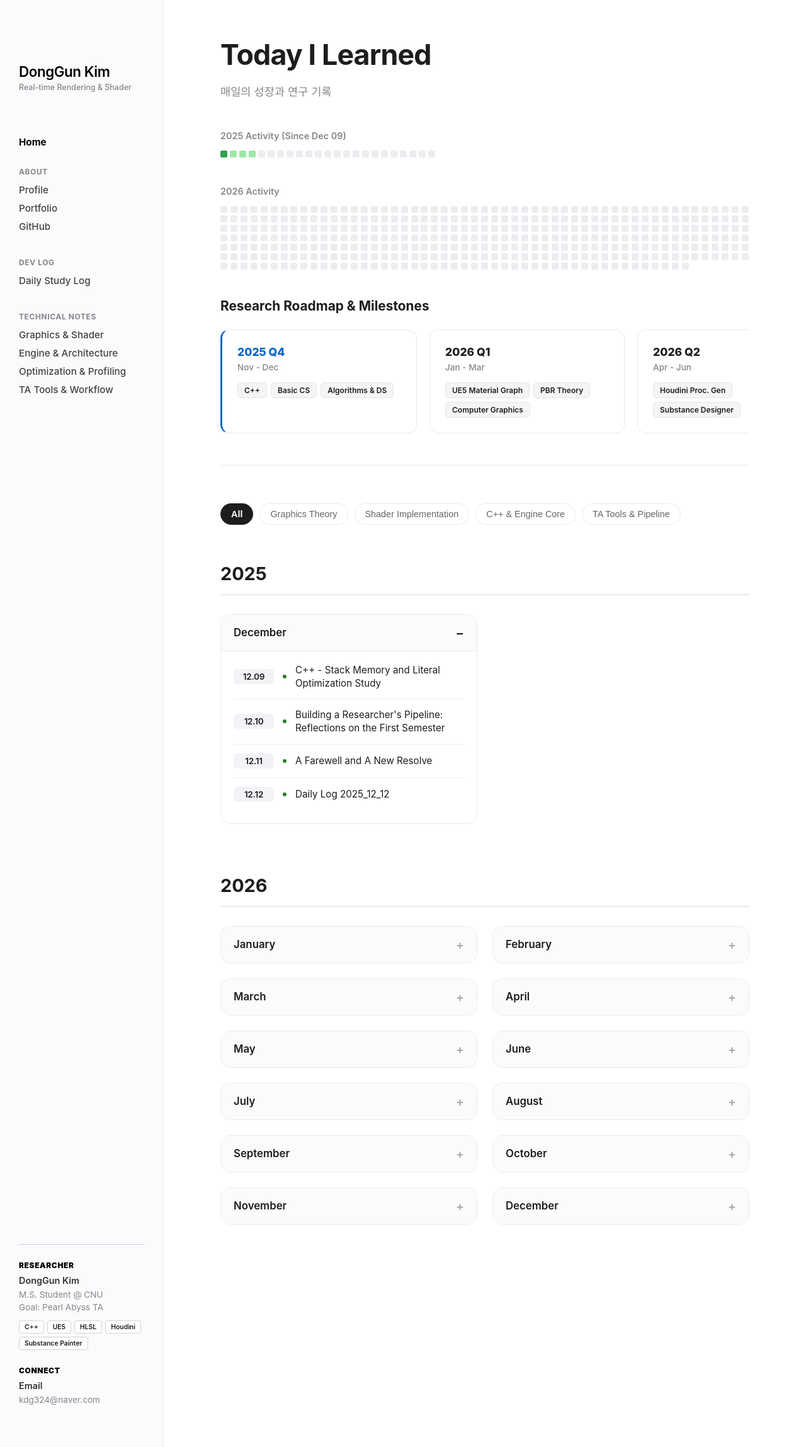
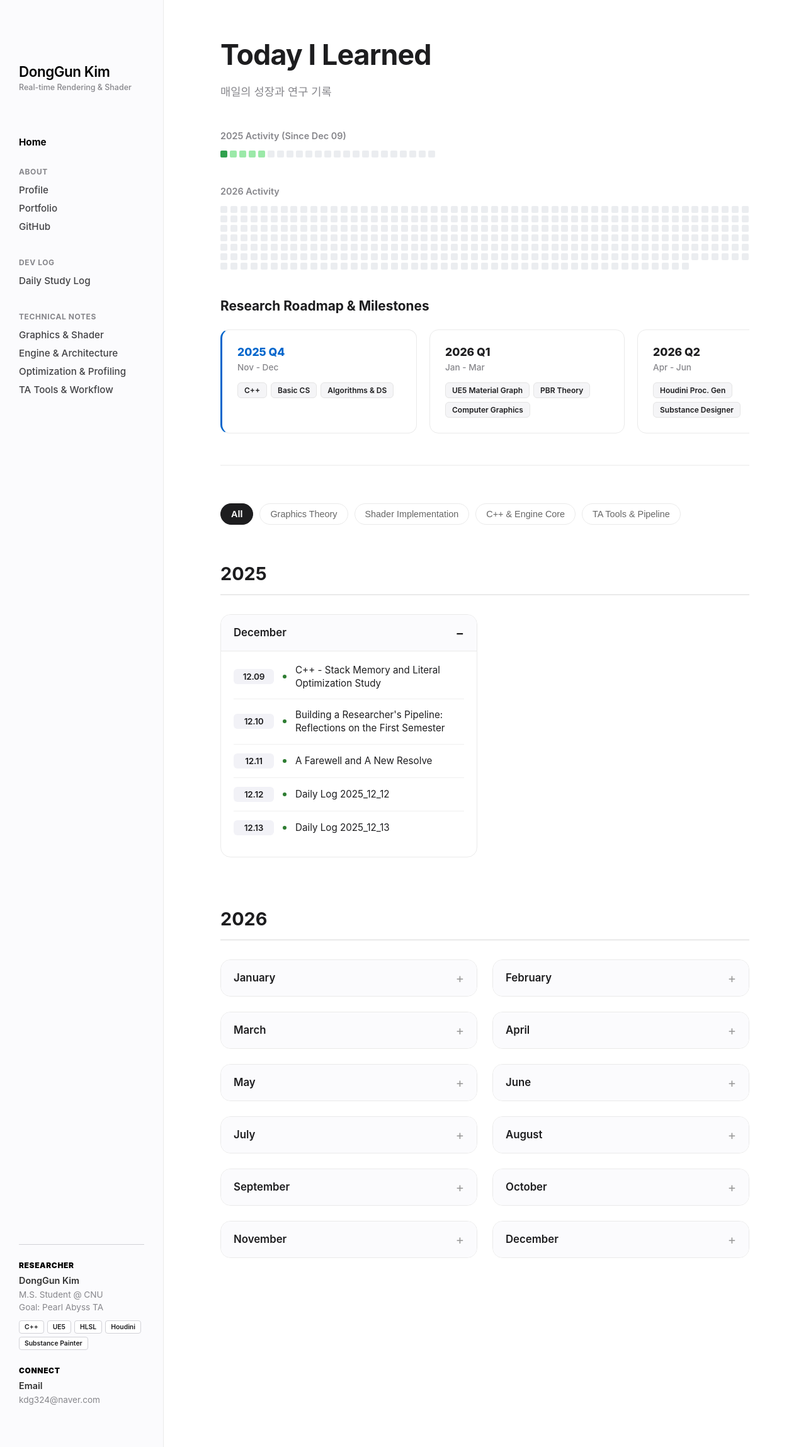
Before and after one commit to KimDongGun324/kimdonggun324.github.io, a Jekyll site: the page built from daily-study/index.md, in a window 1280 px wide. Shown: the whole page at 63% size. Built offline with Jekyll 4.4.1, drawn with Linux system fonts in a browser that asks for light colours; some web fonts are replaced.

Commit message:
TIL 2025_12_13 index

```diff
--- a/daily-study/index.md
+++ b/daily-study/index.md
@@ -252,6 +252,14 @@ Daily Log 2025_12_12
 </a>
 </li>
 
+<li data-tags="tools">
+<span class="date-badge">12.13</span>
+<span class="tag-dot" style="background:#2e7d32;"></span>
+<a href="https://github.com/KimDongGun324/kimdonggun324.github.io/blob/main/daily-study/posts/2025/12/13.md" class="study-link" target="_blank">
+Daily Log 2025_12_13
+</a>
+</li>
+
 
 
 </ul>
@@ -308,6 +316,7 @@ Daily Log 2025_12_12
     '2025-12-10': 1,
     '2025-12-11': 1,
     '2025-12-12': 1,
+    '2025-12-13': 1,
 
   };
   const data2026 = {};
```
